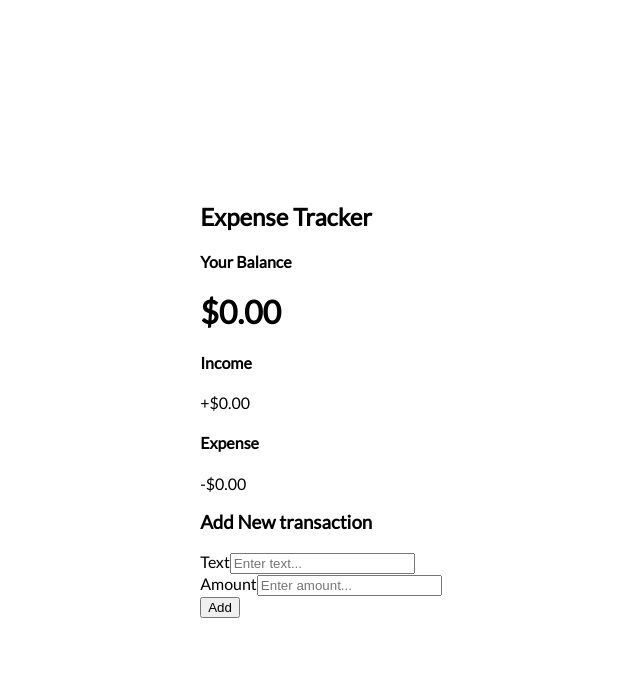
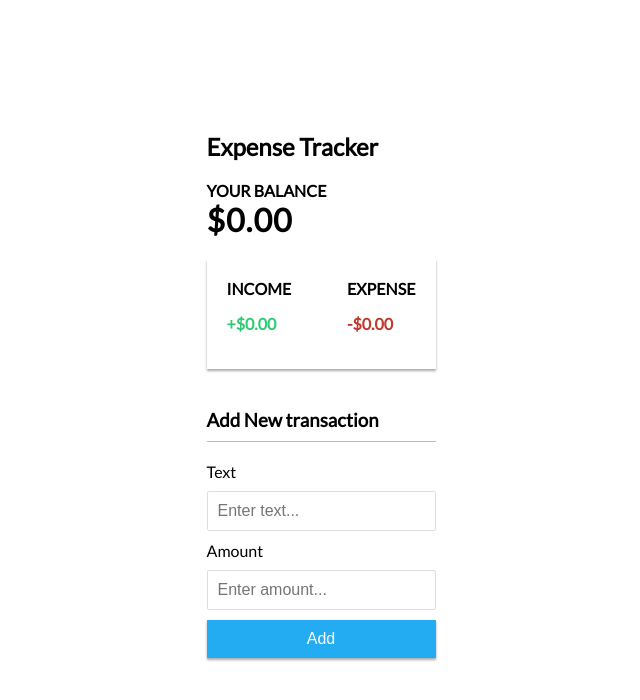
Before and after one commit to ConnerMcCabe/React-Expense-Tracker, a React (Create React App) app: page / in a window 1280 px wide. Shown: the top 700 px of the page, without its empty margins (319-959 px from the left). Built offline with nearby package versions, Linux system fonts and the light colour scheme.

Commit message:
adding styling

```diff
--- a/src/App/App.css
+++ b/src/App/App.css
@@ -12,3 +12,69 @@ body {
   margin: 0;
   font-family: 'Lato', sans-serif;
 }
+
+h1 {
+  letter-spacing: 1px;
+  margin: 0;
+}
+
+h3 {
+  border-bottom: 1px solid #bbbbbb;
+  padding-bottom: 10px;
+  margin: 40px 0 10px;
+}
+
+h4 {
+  margin: 0;
+  text-transform: uppercase;
+}
+
+.containerIncExp {
+  display: flex;
+  justify-content: space-between;
+  background-color: #ffffff;
+  box-shadow: var(--box-shadow);
+  padding: 20px;
+  margin: 20px 0;
+}
+
+#plus {
+  font-weight: 700;
+  color: #2ecc71;
+}
+
+#minus {
+  font-weight: 700;
+  color: #c0392b;
+}
+
+label {
+  display: inline-block;
+  margin: 10px 0;
+}
+
+input {
+  display: block;
+  border: 1px solid #dedede;
+  border-radius: 2px;
+  font-size: 16px;
+  padding: 10px;
+  width: 100%;
+}
+
+.newTransactionbtn {
+  display: block;
+  cursor: pointer;
+  background-color: #24ACF2;
+  box-shadow: var(--box-shadow);
+  color: #ffffff;
+  border: 0;
+  font-size: 16px;
+  margin: 10px 0 30px;
+  padding: 10px;
+  width: 100%;
+}
+
+:root {
+  --box-shadow: 0 2px 3px rgba(0, 0, 0, 0.12), 0 2px 2px rgba(0, 0, 0, 0.24);
+}
--- a/src/components/IncomeExpense.js
+++ b/src/components/IncomeExpense.js
@@ -2,14 +2,14 @@ import React from 'react'
 
 export const IncomeExpense = () => {
   return (
-    <div className="container">
+    <div className="containerIncExp">
       <div className="incomeContainer">
         <h4>Income</h4>
-        <p id="money+">+$0.00</p>
+        <p id="plus">+$0.00</p>
       </div>
       <div className="expenseContainer">
         <h4>Expense</h4>
-        <p id="money-">-$0.00</p>
+        <p id="minus">-$0.00</p>
       </div>
     </div>
   )
```
